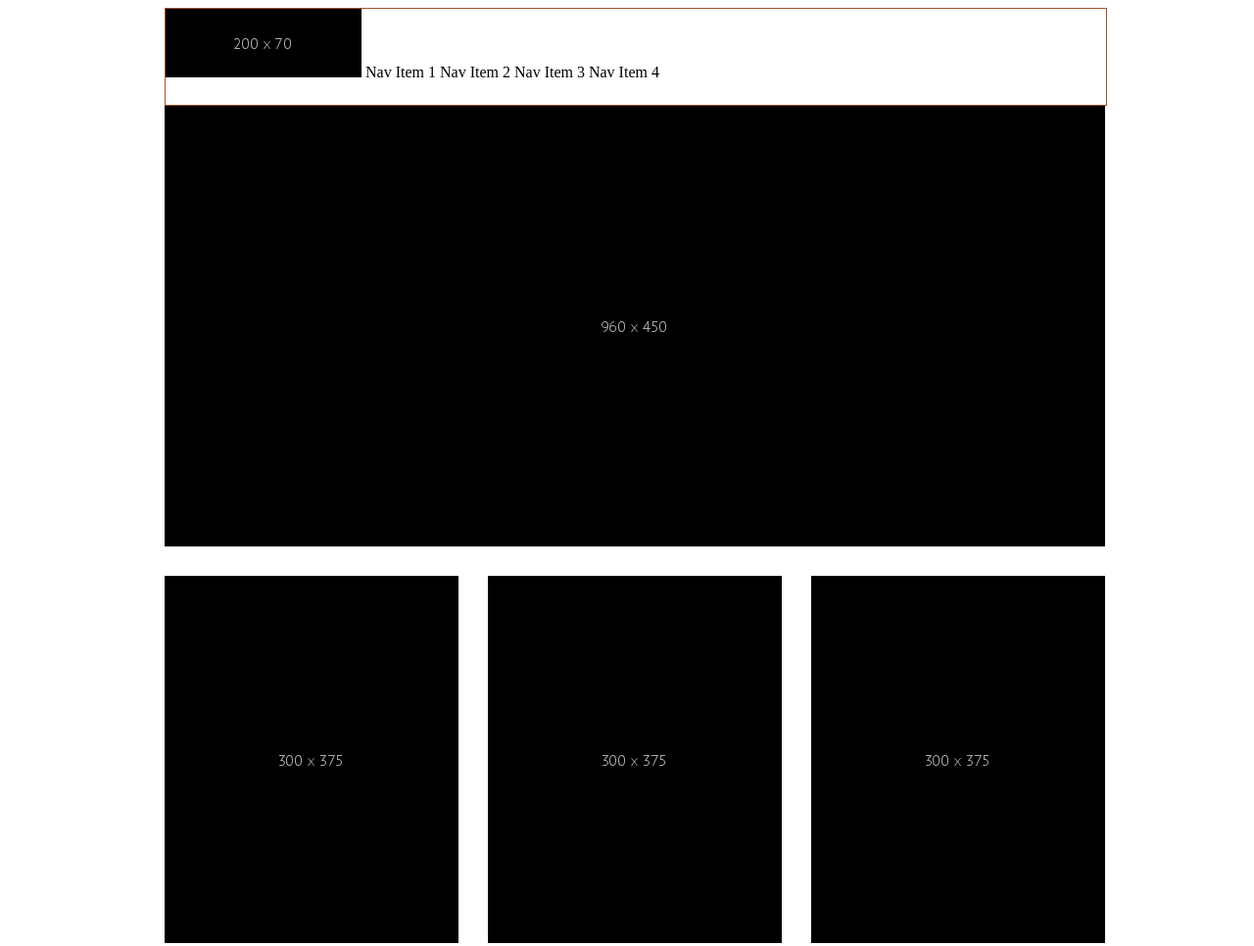
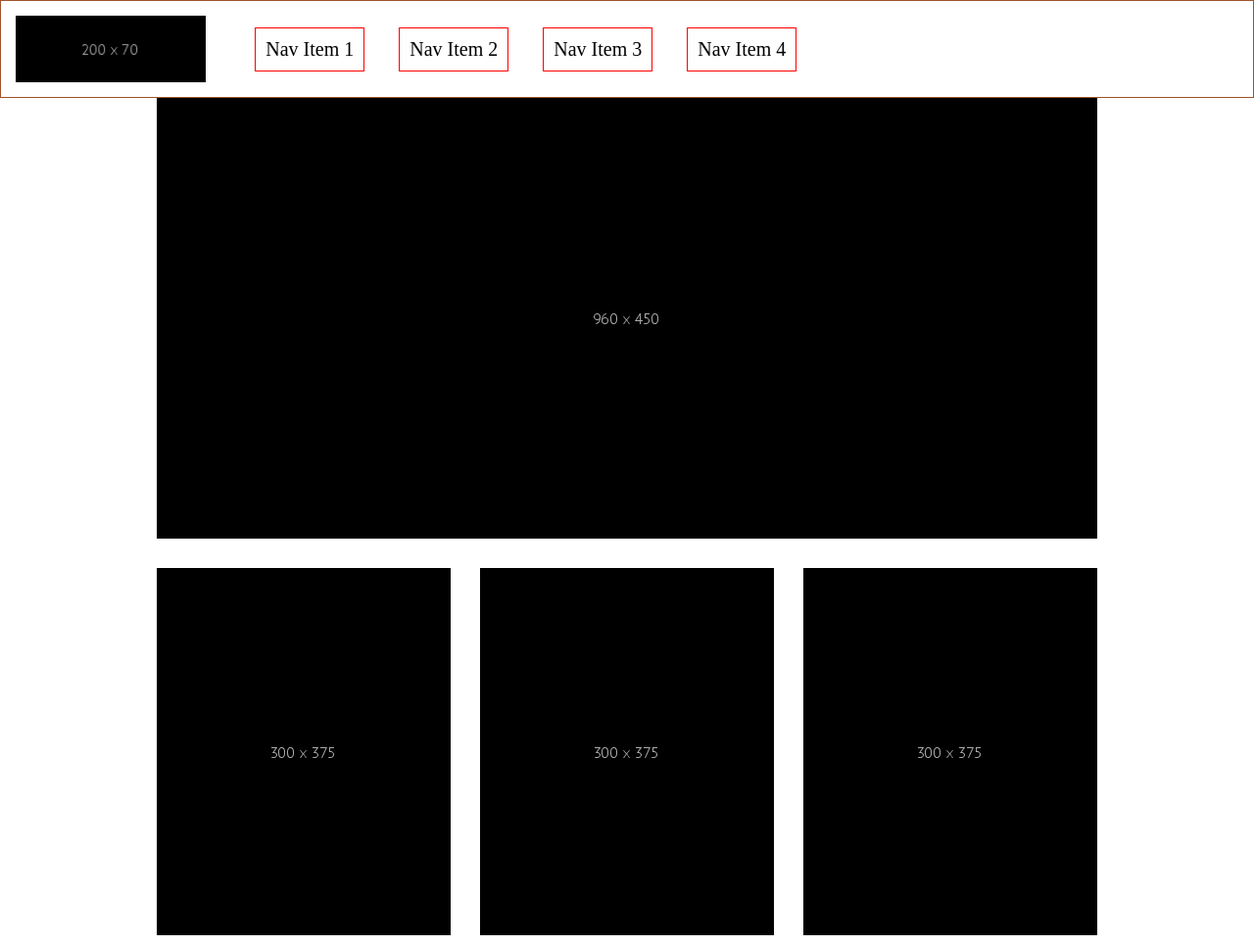
Before and after one commit to Luke9389/wirefame-exercise, a plain HTML site: page index.html in a window 1280 px wide. Shown: the top 966 px of the page at 98% size. Drawn offline with Linux system fonts and the light colour scheme.

Commit message:
finished macro style

```diff
--- a/style.css
+++ b/style.css
@@ -1,25 +1,43 @@
-html, body {
-    height: 100%;
-    width: 100%;
+* {
+    box-sizing: border-box;
 }
 
 body {
     display: grid;
     grid-template-rows: 100px auto 120px;
-    grid-template-columns: auto;
-    grid-template-areas: "header" "main" "footer";
+    grid-template-columns: 100vw;
+    grid-template-areas: "." "main" "footer";
     justify-content: center;
+    margin: 0px;
 }
 
 header {
-    width: 100%;
-    grid-area: header;
+    /* grid-area: header; */
+    height: 100px;
+    margin: 0px;
     border: 1px solid sienna;
+    position: fixed;
+    top: 0px;
+    left: 0px;
+    right: 0px;
+    display: flex;
+}
 
+#logo {
+    margin: 15px;
+}
+
+a {
+    border: 1px solid red;
+    align-self: center;
+    margin-left: 35px;
+    font-size: 20px;
+    padding: 10px;
 }
 
 main {
     width: 960px;
+    justify-self: center;
     grid-area: main;
     display: grid;
     grid-template-rows: 480px 390px 415px;
@@ -59,33 +77,32 @@ main {
     margin-top: 15px;
 }
 
-#featured-section-text{
+#featured-section-text {
     overflow: scroll;
 }
 
-h2{
+h2 {
     font-size: 28px;
 }
 
-section{
+section {
     display: grid;
     grid-template-rows: 350px 50px;
-    grid-template-areas: "featured-section-text"
-                         "feat-button";
+    grid-template-areas: "featured-section-text" "feat-button";
 }
 
-p{
+p {
     font-size: 22px;
 }
 
-button{
-    margin-top:10px;
-    width: 150px;
+button {
+    margin-top: 10px;
+    width: 170px;
     background: black;
     color: white;
     padding: 10px;
     border: none;
-
+    font-size: 18px;
 }
 
 footer {
```
